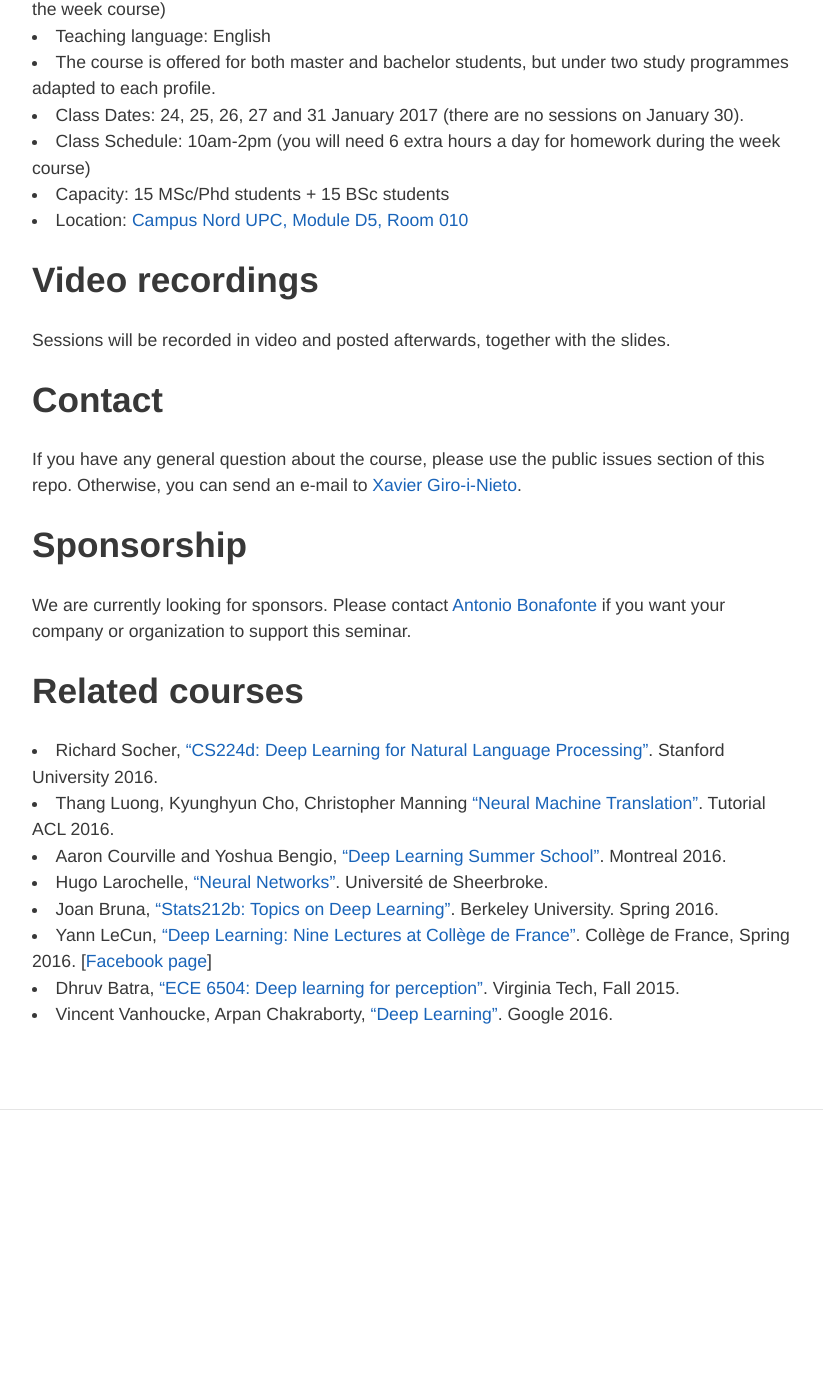
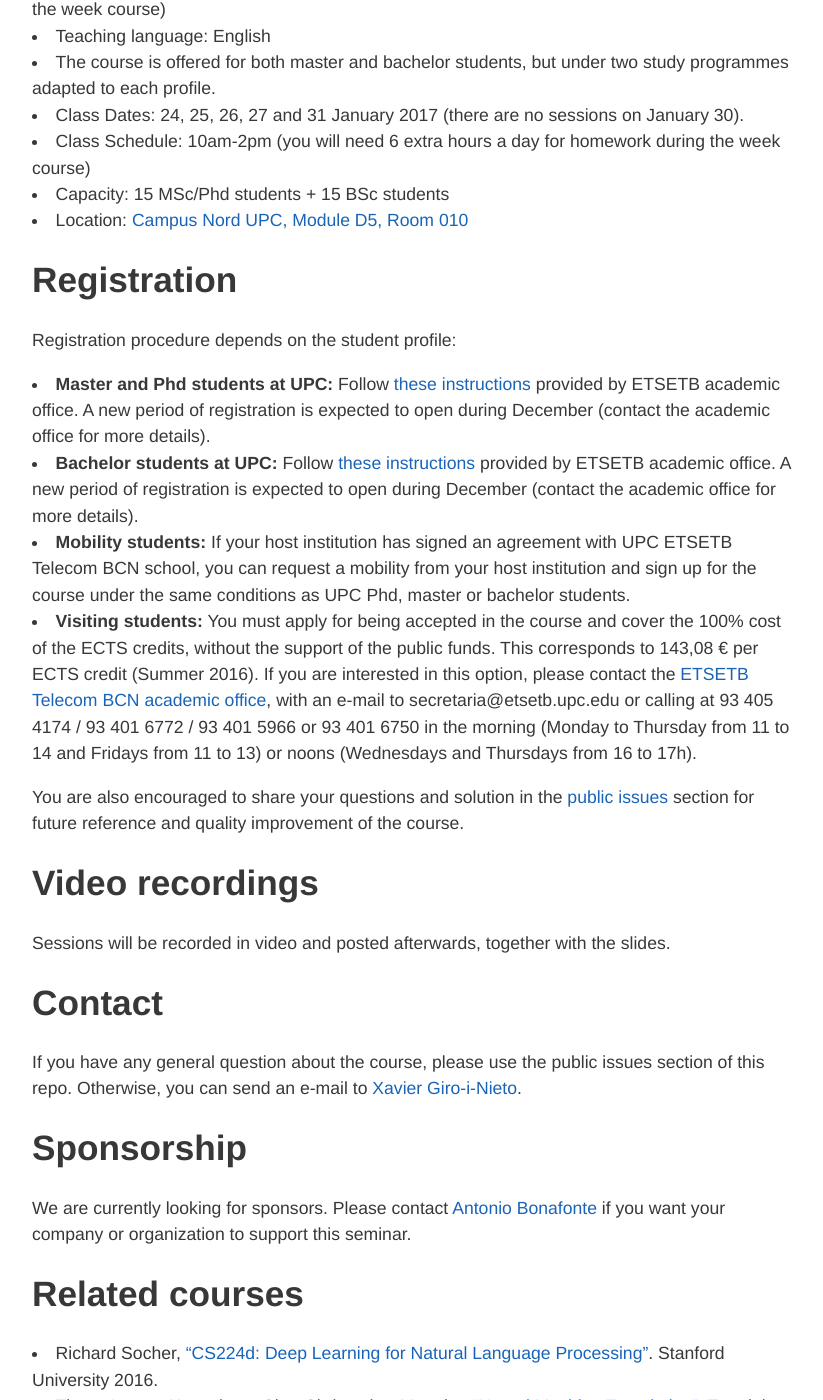
Before and after one commit to telecombcn-dl/2017-dlsl, a Jekyll site: the page built from index.md, in a window 1280 px wide and 1400 px high, scrolled down 1546 px. Shown: the whole window, without its empty margins (224-1047 px from the left). Built offline with Jekyll 4.4.1, drawn with Linux system fonts in a browser that asks for light colours; nearby versions of some CDN libraries; before the commit the page ends 2656 px from its top, so only the background shows below that.

Commit message:
Links to the registration page at ETSETB and official guides

```diff
--- a/index.md
+++ b/index.md
@@ -54,7 +54,7 @@ The aim of this course is to train students in methods of deep learning for spee
 
 
 ## Practical
-* Course code: [230362](http://www.etsetb.upc.edu/ca/shared/curs-actual/seminaris/seminaris_masters_t16-17_gener-febrer.pdf) (Phd & master) / [230325](https://www.etsetb.upc.edu/ca/shared/curs-actual/seminaris/SeminarisgraustardorT1617.pdf) (Bachelor)
+* Course code: [230362](http://infoteleco.upc.edu/documents/guia_docent/assignatures/all/ang/230362.pdf) (Phd & master) / [230325](http://infoteleco.upc.edu/documents/guia_docent/assignatures/SisAud/230324.pdf) (Bachelor)
 * ECTS credits: 2.5 (Phd & master) / 2 (bachelor) (corresponds to **full-time dedication** during the week course)
 * Teaching language: English
 * The course is offered for both master and bachelor students, but under two study programmes adapted to each profile.
@@ -62,6 +62,17 @@ The aim of this course is to train students in methods of deep learning for spee
 * Class Schedule: 10am-2pm (you will need 6 extra hours a day for homework during the week course)
 * Capacity: 15 MSc/Phd students + 15 BSc students
 * Location: [Campus Nord UPC, Module D5, Room 010](https://imatge.upc.edu/web/contact)
+
+## Registration
+Registration procedure depends on the student profile:
+
+* **Master and Phd students at UPC:** Follow [these instructions](http://etsetb.upc.edu/ca/estudis/curs-actual/seminaris/seminars-masters-telecom-electronic-engineering-pla-92) provided by ETSETB academic office. A new period of registration is expected to open during December (contact the academic office for more details).
+* **Bachelor students at UPC:** Follow [these instructions](http://etsetb.upc.edu/ca/estudis/curs-actual/seminaris/seminaris-dels-graus) provided by ETSETB academic office. A new period of registration is expected to open during December (contact the academic office for more details).
+* **Mobility students:** If your host institution has signed an agreement with UPC ETSETB Telecom BCN school, you can request a mobility from your host institution and sign up for the course under the same conditions as UPC Phd, master or bachelor students.
+* **Visiting students:** You must apply for being accepted in the course and cover the 100% cost of the ECTS credits, without the support of the public funds. This corresponds to 143,08 € per ECTS credit (Summer 2016). If you are interested in this option, please contact the [ETSETB Telecom BCN academic office](http://www.etsetb.upc.edu/ca/els-serveis/secretaria-oberta), with an e-mail to
+ secretaria@etsetb.upc.edu or calling at 93 405 4174 / 93 401 6772 / 93 401 5966 or 93 401 6750 in the morning (Monday to Thursday from 11 to 14 and Fridays from 11 to 13) or noons (Wednesdays and Thursdays from 16 to 17h).
+
+You are also encouraged to share your questions and solution in the [public issues](https://github.com/telecombcn-dl/2017-dlsl/issues) section for future reference and quality improvement of the course.
 
 ## Video recordings
 
```
